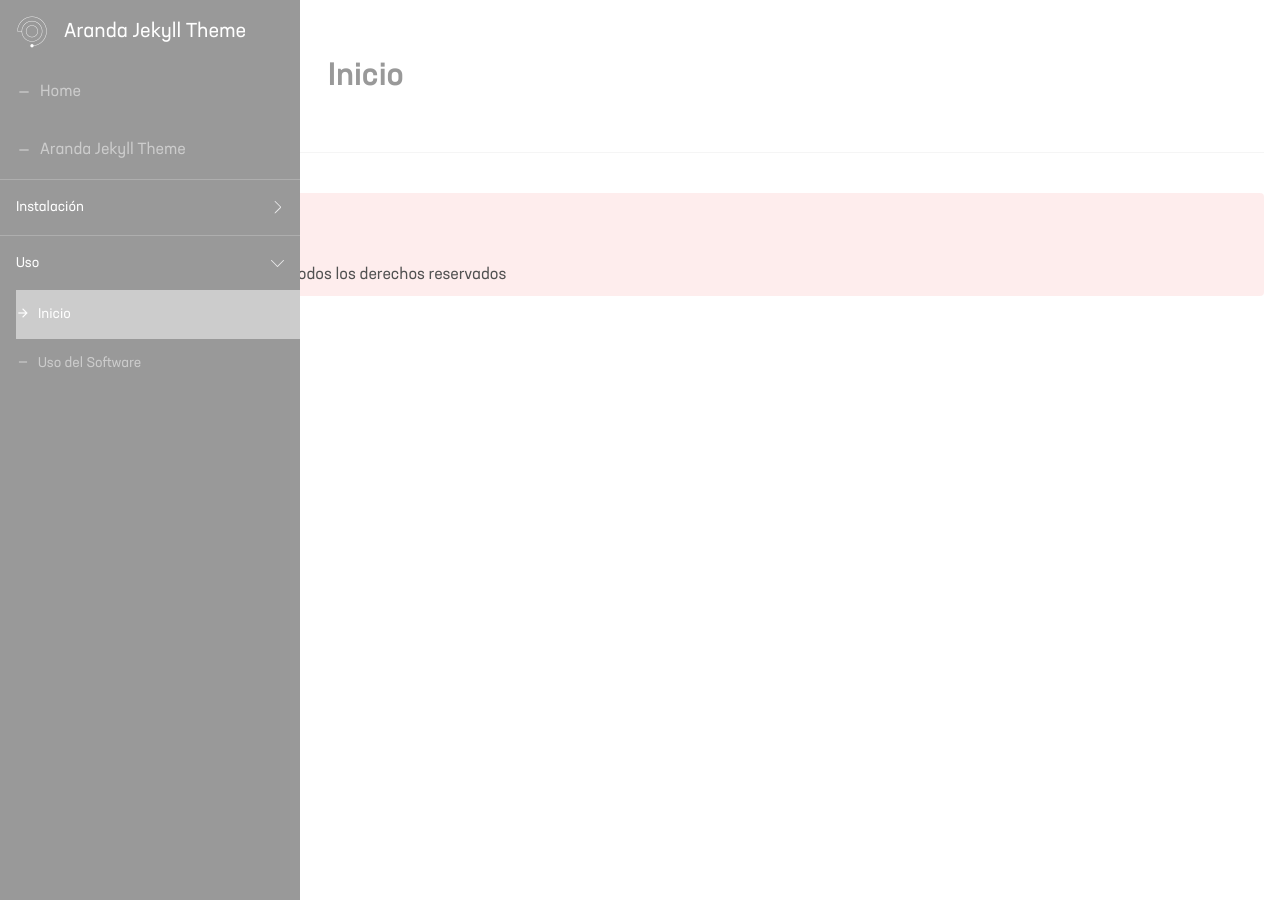
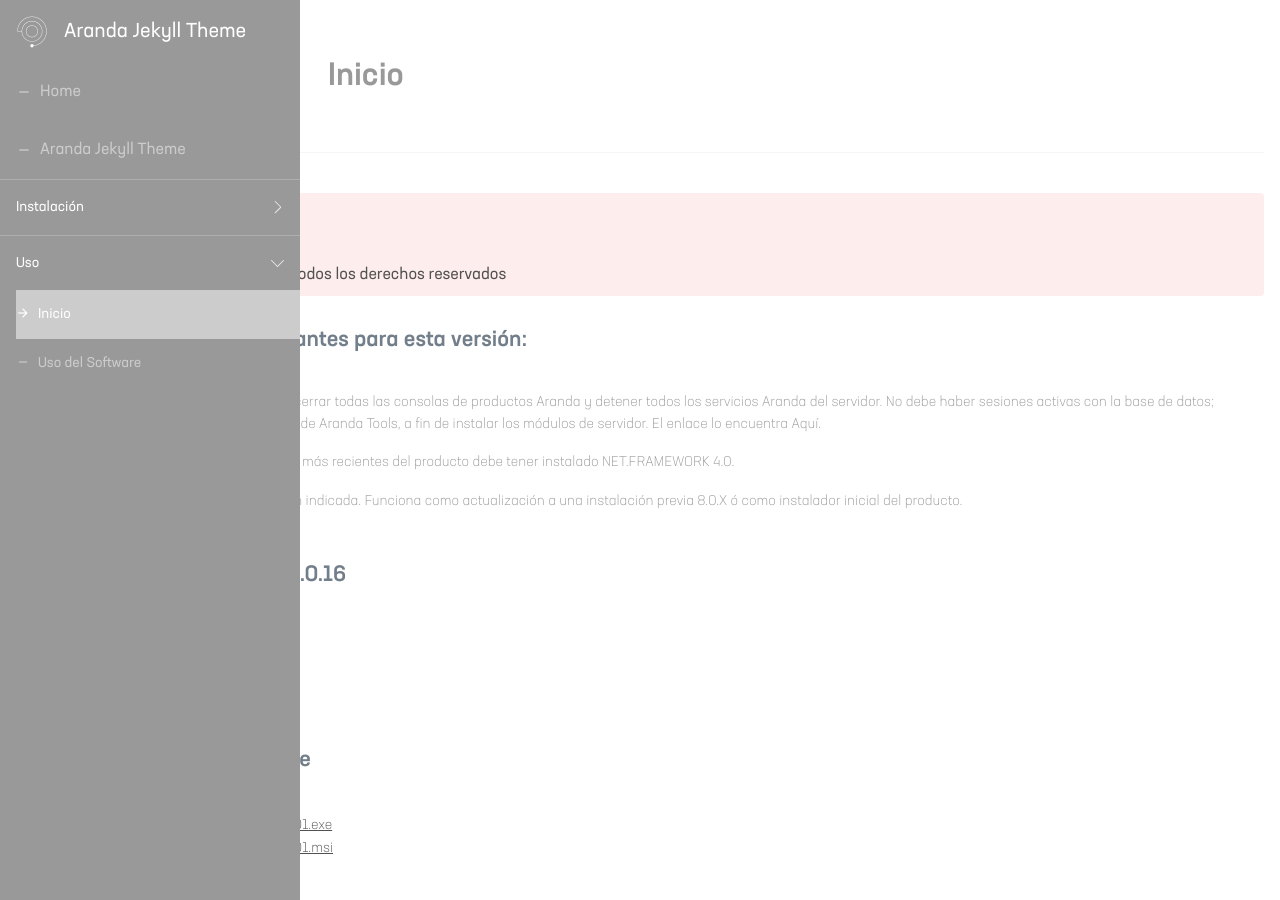
Before and after one commit to Nats85/Manuales-Aranda-Apis, a Jekyll site: the page built from docs/2.1-inicio.md, in a window 1280 px wide and 900 px high. Built offline with Jekyll 4.4.1, drawn with Linux system fonts in a browser that asks for light colours.

Commit message:
Update apis.html

```diff
--- a/_layouts/apis.html
+++ b/_layouts/apis.html
@@ -16,10 +16,10 @@
 </header>
 
 <post id="documentationArea" class="sg_doc">
-      <div class="content_alert">
+  <div class="intal-content">
+       <div class="content_alert">
          {% include alert_instaladores.html %}
-      </div>
-      <div class="post-content">
+       </div>
          <div class="instal">{{ content }}</div>
-      </div>
+  </div>
 </post>
```
